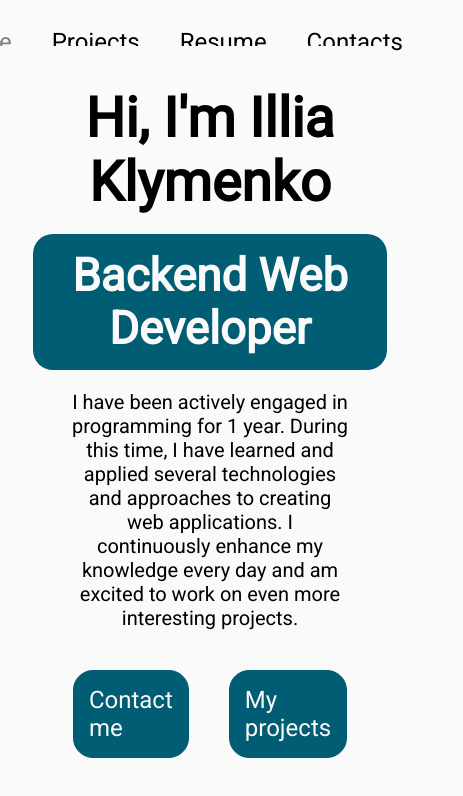
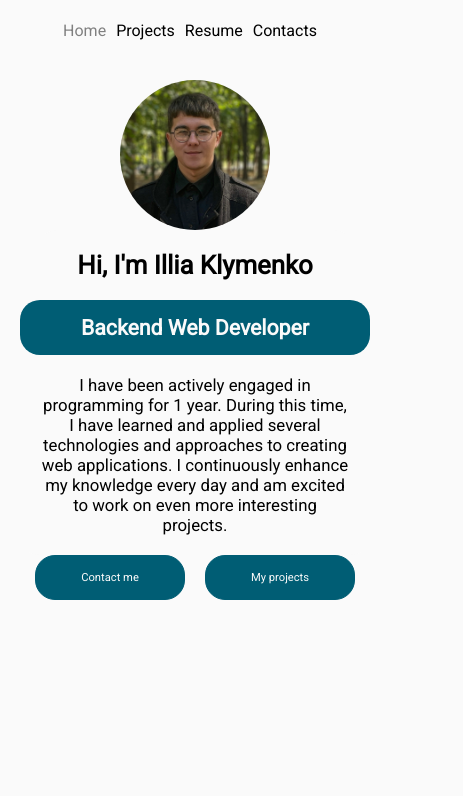
Before and after one commit to soovuh/portfolio, a React (Create React App) app: page / in a window 390 px wide. Shown: the top 796 px of the page, 463 px wide, since content can reach past the window. Built offline with nearby package versions, Linux system fonts and the light colour scheme.

Commit message:
Created adaptation for home page

```diff
--- a/src/styles/base.module.css
+++ b/src/styles/base.module.css
@@ -38,8 +38,9 @@
   display: flex;
   justify-content: center;
   align-items: center;
-  height: 10%;
+  height: 100px;
   user-select: none;
+  z-index: 100;
 }
 
 .links {
@@ -72,7 +73,7 @@
 .github *,
 .link {
   color: black;
-  transition: color 0.2s;
+  transition: color 0.3s;
 }
 
 .github *:hover,
@@ -93,5 +94,40 @@
   width: 100%;
   align-items: center;
   justify-content: center;
-  height: 10%;
+  height: 100px;
 }
+
+@media (max-width: 1070px) {
+  .footer {
+    height: 0;
+  }
+  .app {
+    justify-content: start;
+  }
+}
+
+@media (max-width: 768px) {
+  .navbar {
+    height: 80px; /* Adjust the height for tablets */
+  }
+
+  .link,
+  .github *,
+  .current {
+    font-size: 1.2em; /* Adjust font size for tablets */
+    margin: 0px 10px; /* Adjust spacing for tablets */
+  }
+}
+
+/* Update font size and spacing for phones */
+@media (max-width: 480px) {
+  .navbar {
+    height: 60px; /* Further adjust the height for phones */
+  }
+  .link,
+  .github *,
+  .current {
+    font-size: 1em; /* Further adjust font size for phones */
+    margin: 0px 5px; /* Further adjust spacing for phones */
+  }
+}
--- a/src/styles/home.module.css
+++ b/src/styles/home.module.css
@@ -48,7 +48,6 @@
   font-size: 2.3em;
   text-align: center;
   width: 90%;
-  /* background-color: #c2946e2c; */
   border-top-right-radius: 20px;
   border-top-left-radius: 20px;
 }
@@ -70,7 +69,6 @@
   border-bottom-left-radius: 20px;
   border-bottom-right-radius: 20px;
   font-size: 20px;
-  /* background-color: #c2946e2c; */
 }
 
 .buttons {
@@ -82,6 +80,7 @@
 .buttons * {
   margin: 0 20px;
   text-decoration: none;
+  text-align: center;
   background-color: #005d74;
   border: 1px solid #005d74;
   border-radius: 20px;
@@ -118,3 +117,76 @@
     transform: translateX(0);
   }
 }
+
+@media (max-width: 1070px) {
+  .wrapper {
+    flex-direction: column; /* Stack elements vertically */
+    align-items: center;
+    justify-content: start;
+    font-size: 1.2em;
+    width: 80%;
+    height: 100%;
+  }
+
+  .buttons {
+    padding: 0;
+  }
+
+  .image_wrapper {
+    margin-right: 0;
+    width: 250px;
+    height: 250px;
+  }
+  .text {
+    width: 100%;
+  }
+}
+
+/* Media query for phones (up to 768px) */
+@media (max-width: 768px) {
+  .wrapper {
+    flex-direction: column; /* Stack elements vertically */
+    align-items: center;
+    font-size: 1em;
+    width: 100%;
+  }
+
+  .image_wrapper {
+    margin-right: 0; /* Remove margin for the image */
+    width: 200px;
+    height: 200px; /* Adjust width for smaller screens */
+  }
+
+  .texxt * {
+    padding: 10px;
+  }
+
+  .text {
+    width: 100%; /* Adjust width for smaller screens */
+  }
+  .text .about {
+    width: 100%;
+  }
+}
+
+@media (max-width: 470px) {
+  .wrapper {
+    font-size: 0.7em;
+  }
+
+  .image_wrapper {
+    width: 150px;
+    height: 150px;
+  }
+
+  .text .about {
+    font-size: 1.5em;
+  }
+  .buttons {
+    width: 100%;
+  }
+  .buttons * {
+    width: 150px;
+    margin: 0px 10px;
+  }
+}
```
